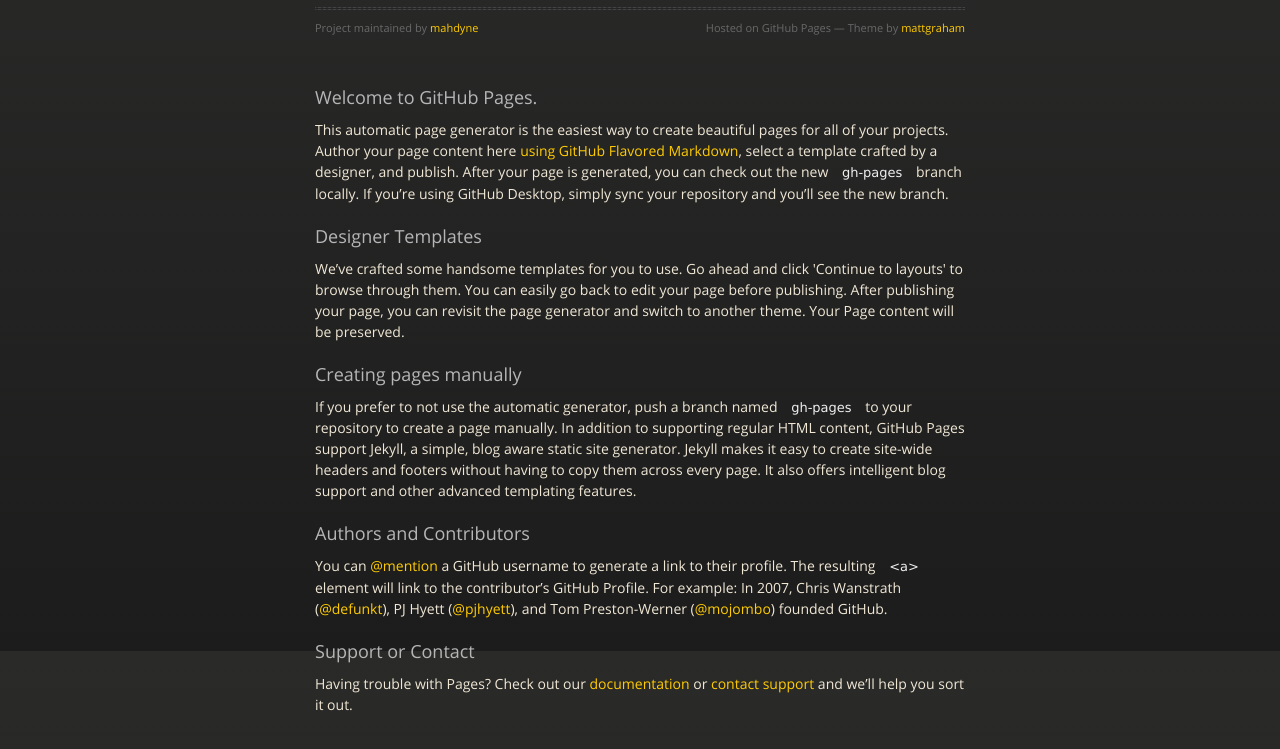
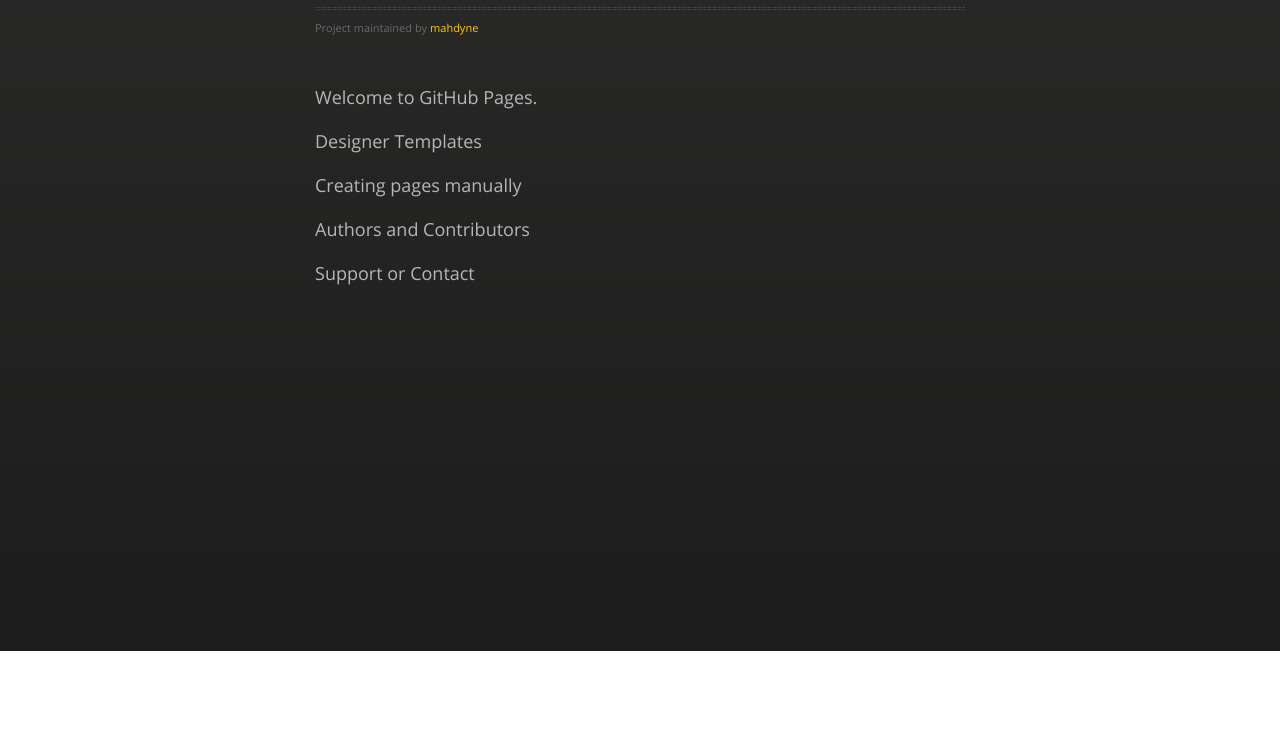
Before and after one commit to mahdyne/mahdyne.github.io, a plain HTML site: page index.html in a window 1280 px wide. Shown: the part 149-898 px from the top of the page. After the commit the page ends 800 px from the top, so only its background shows below. Drawn offline with nearby package versions, Linux system fonts and the light colour scheme.

Commit message:
update index.html

```diff
--- a/index.html
+++ b/index.html
@@ -32,33 +32,32 @@
           <p></p>
           <hr>
           <span class="credits left">Project maintained by <a href="https://github.com/mahdyne">mahdyne</a></span>
-          <span class="credits right">Hosted on GitHub Pages &mdash; Theme by <a href="https://twitter.com/michigangraham">mattgraham</a></span>
         </div>
 
         <h3>
 <a id="welcome-to-github-pages" class="anchor" href="#welcome-to-github-pages" aria-hidden="true"><span class="octicon octicon-link"></span></a>Welcome to GitHub Pages.</h3>
 
-<p>This automatic page generator is the easiest way to create beautiful pages for all of your projects. Author your page content here <a href="https://guides.github.com/features/mastering-markdown/">using GitHub Flavored Markdown</a>, select a template crafted by a designer, and publish. After your page is generated, you can check out the new <code>gh-pages</code> branch locally. If you’re using GitHub Desktop, simply sync your repository and you’ll see the new branch.</p>
+<p></p>
 
 <h3>
 <a id="designer-templates" class="anchor" href="#designer-templates" aria-hidden="true"><span class="octicon octicon-link"></span></a>Designer Templates</h3>
 
-<p>We’ve crafted some handsome templates for you to use. Go ahead and click 'Continue to layouts' to browse through them. You can easily go back to edit your page before publishing. After publishing your page, you can revisit the page generator and switch to another theme. Your Page content will be preserved.</p>
+<p></p>
 
 <h3>
 <a id="creating-pages-manually" class="anchor" href="#creating-pages-manually" aria-hidden="true"><span class="octicon octicon-link"></span></a>Creating pages manually</h3>
 
-<p>If you prefer to not use the automatic generator, push a branch named <code>gh-pages</code> to your repository to create a page manually. In addition to supporting regular HTML content, GitHub Pages support Jekyll, a simple, blog aware static site generator. Jekyll makes it easy to create site-wide headers and footers without having to copy them across every page. It also offers intelligent blog support and other advanced templating features.</p>
+<p></p>
 
 <h3>
 <a id="authors-and-contributors" class="anchor" href="#authors-and-contributors" aria-hidden="true"><span class="octicon octicon-link"></span></a>Authors and Contributors</h3>
 
-<p>You can <a href="https://github.com/blog/821" class="user-mention">@mention</a> a GitHub username to generate a link to their profile. The resulting <code>&lt;a&gt;</code> element will link to the contributor’s GitHub Profile. For example: In 2007, Chris Wanstrath (<a href="https://github.com/defunkt" class="user-mention">@defunkt</a>), PJ Hyett (<a href="https://github.com/pjhyett" class="user-mention">@pjhyett</a>), and Tom Preston-Werner (<a href="https://github.com/mojombo" class="user-mention">@mojombo</a>) founded GitHub.</p>
+<p></p>
 
 <h3>
 <a id="support-or-contact" class="anchor" href="#support-or-contact" aria-hidden="true"><span class="octicon octicon-link"></span></a>Support or Contact</h3>
 
-<p>Having trouble with Pages? Check out our <a href="https://help.github.com/pages">documentation</a> or <a href="https://github.com/contact">contact support</a> and we’ll help you sort it out.</p>
+<p></p>
       </section>
 
     </div>
```
